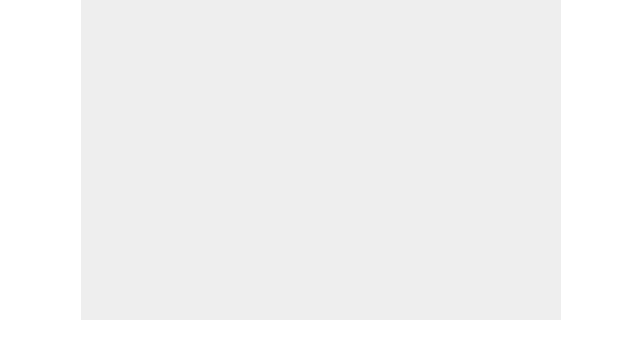
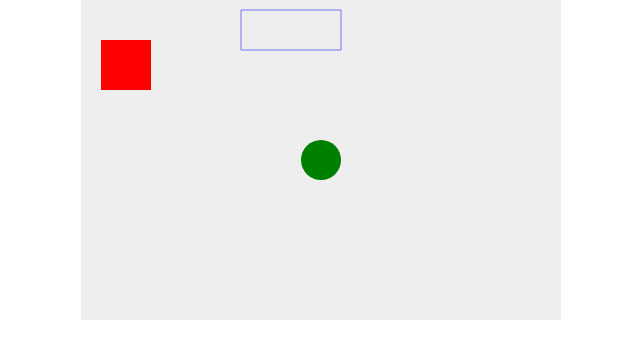
Before and after one commit to ericanaglik/Breakout, a plain HTML site: page index.html in a window 1280 px wide. Shown: the whole page, without its empty margins (319-959 px from the left). Drawn offline with Linux system fonts and the light colour scheme.

Commit message:
shapes added

```diff
--- a/index.html
+++ b/index.html
@@ -13,7 +13,28 @@
         <canvas id="myCanvas" width="480" height="320"></canvas>
 
         <script>
-        // JavaScript code goes here
+        // stores a reference to the <canvas> element to the canvas variable
+        var canvas = document.getElementById("myCanvas");
+        // created ctx variable to store the 2D rendering content (the actual too used to paint on the canvas)
+        var ctx = canvas.getContext("2d");
+        //red rectange
+        ctx.beginPath();
+        ctx.rect(20, 40, 50, 50);
+        ctx.fillStyle = "#FF0000";
+        ctx.fill();
+        ctx.closePath();
+        //green circle
+        ctx.beginPath();
+        ctx.arc(240, 160, 20, 0, Math.PI*2, false);
+        ctx.fillStyle = "green";
+        ctx.fill();
+        ctx.closePath();
+        //blue-stroked empty rectangle
+        ctx.beginPath();
+        ctx.rect(160, 10, 100, 40);
+        ctx.strokeStyle = "rgba(0, 0, 255, 0.5)";
+        ctx.stroke();
+        ctx.closePath();
         </script>
 
     </body>
```
